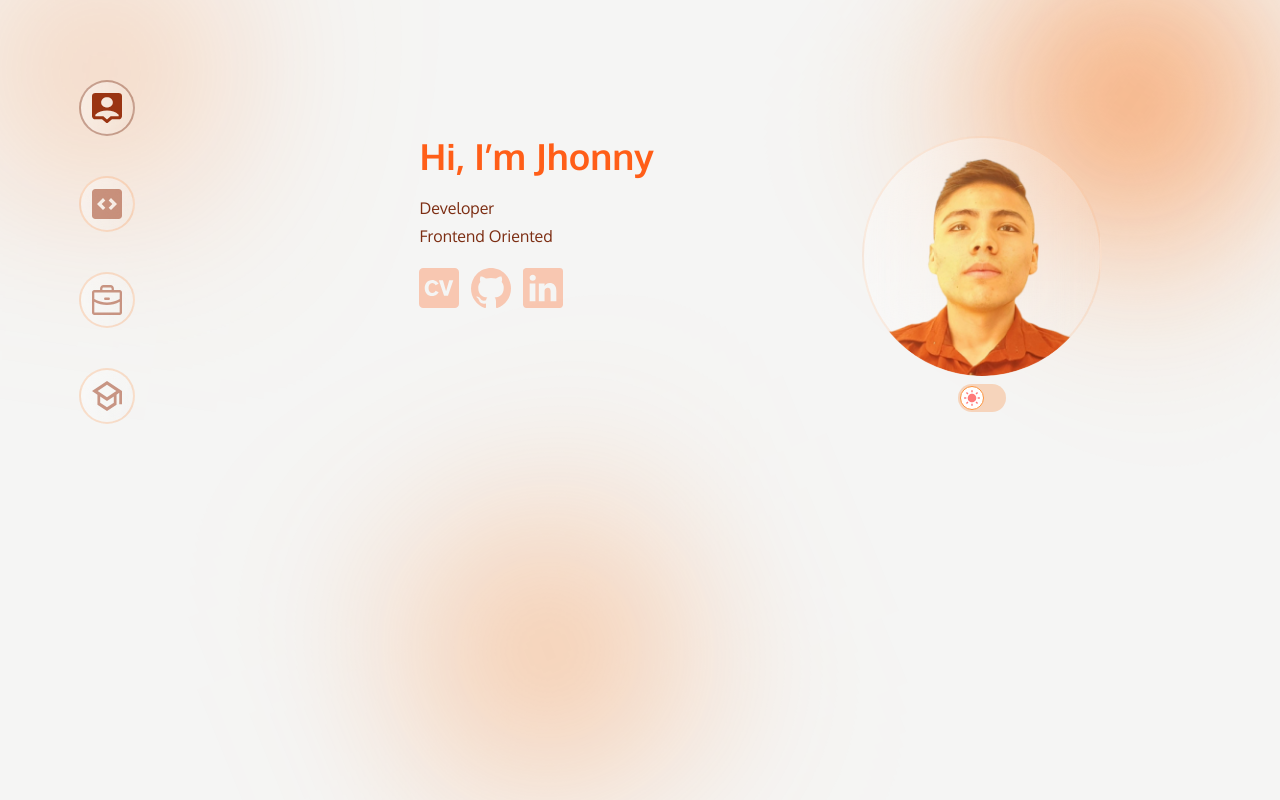
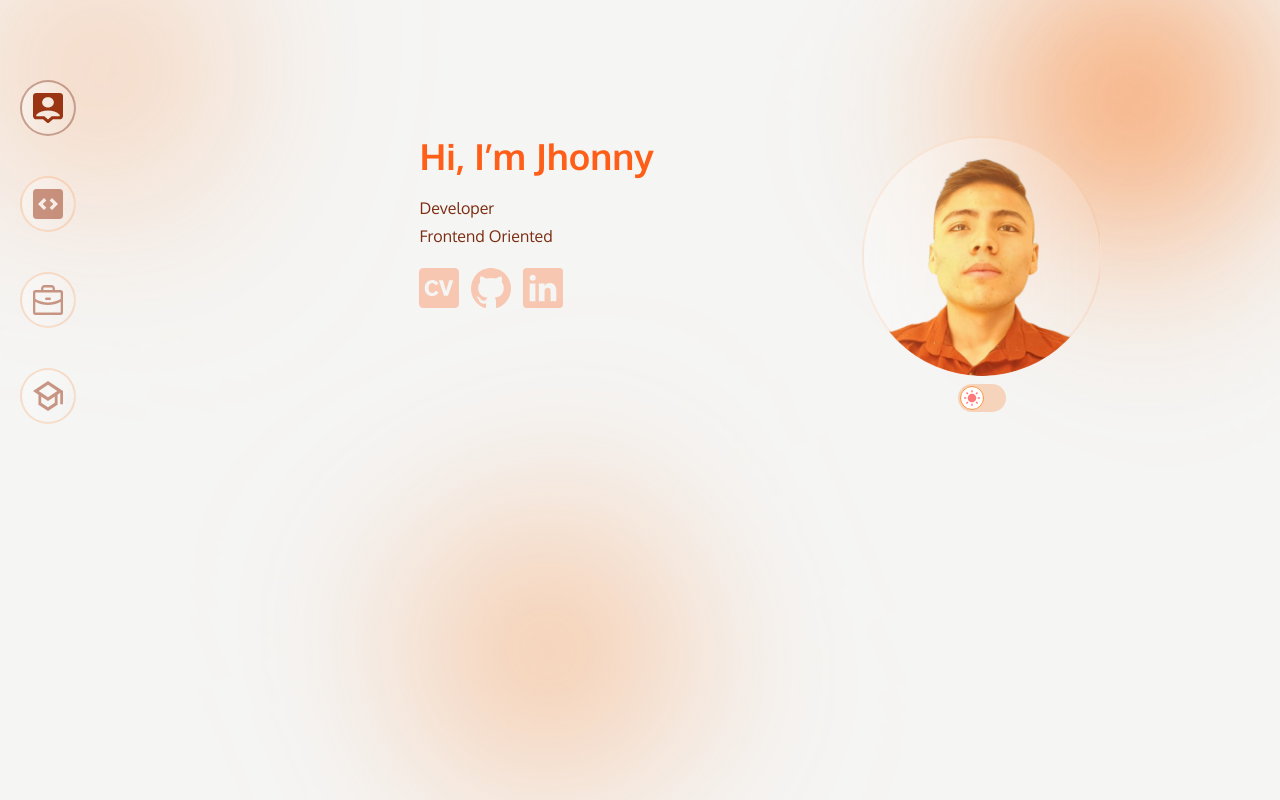
Before and after one commit to MakJCE/portfolio, a Next.js app: page / in a window 1280 px wide. Built offline with nearby package versions, Linux system fonts and the light colour scheme; a web font is replaced by a local one.

Commit message:
Reconfigure sidebar position

```diff
--- a/components/sideBar/SideBar.jsx
+++ b/components/sideBar/SideBar.jsx
@@ -9,7 +9,7 @@ const font = Average_Sans({ weight: ['400'] });
 const SideBar = () => {
   return (
     <nav className={font.className}>
-      <ul className="flex flex-col gap-10 text-sm items-center">
+      <ul className="fixed h-screen w-24 flex flex-col gap-10 text-sm items-center">
         {routes.map((route) => (
           <li
             className="text-center text-clip"
--- a/styles/globals.css
+++ b/styles/globals.css
@@ -1,6 +1,20 @@
 @tailwind base;
 @tailwind components;
 @tailwind utilities;
+
+::-webkit-scrollbar {
+  width: 10px;
+  height: 10px;
+}
+
+::-webkit-scrollbar-thumb {
+  background: rgba(166, 103, 76);
+  border-radius: 10px;
+}
+
+::-webkit-scrollbar-track {
+  background: rgba(133, 71, 45, 0.2);
+}
 
 ::-moz-selection {
   /* Code for Firefox */
```
